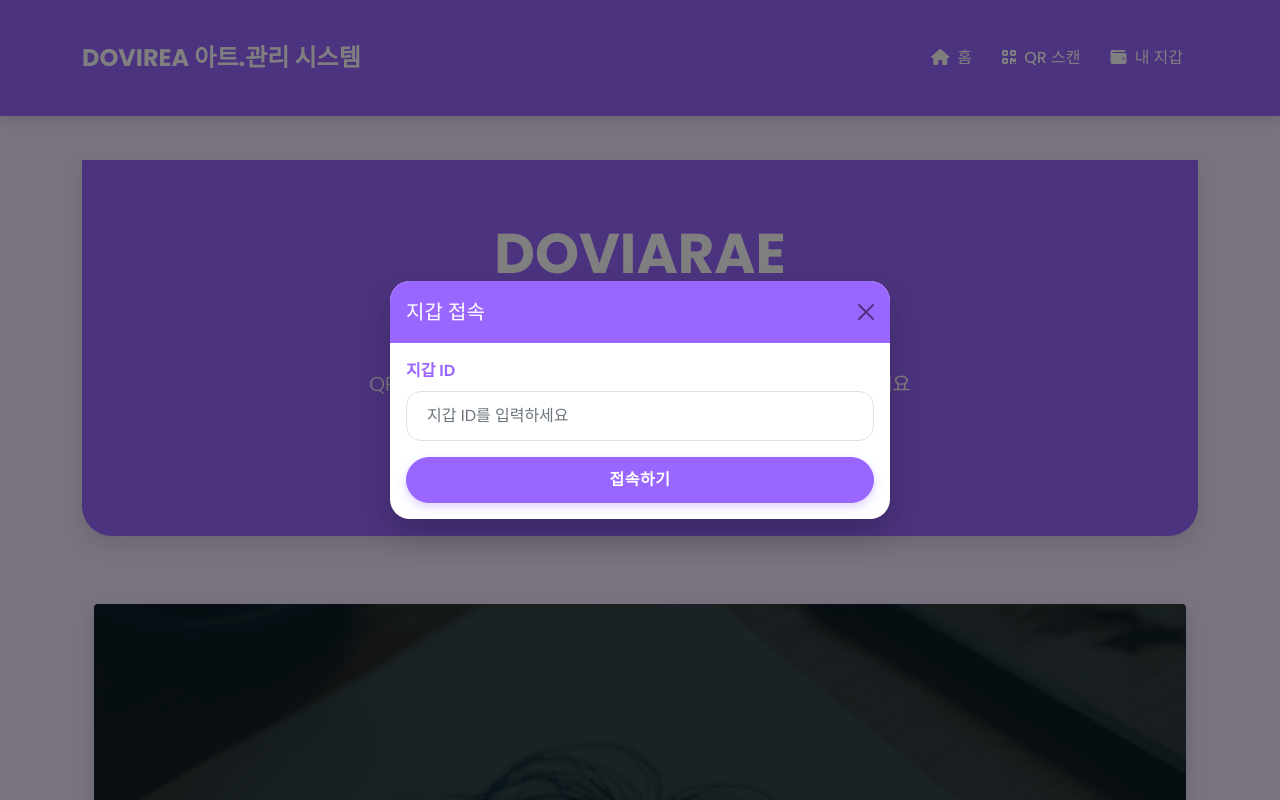
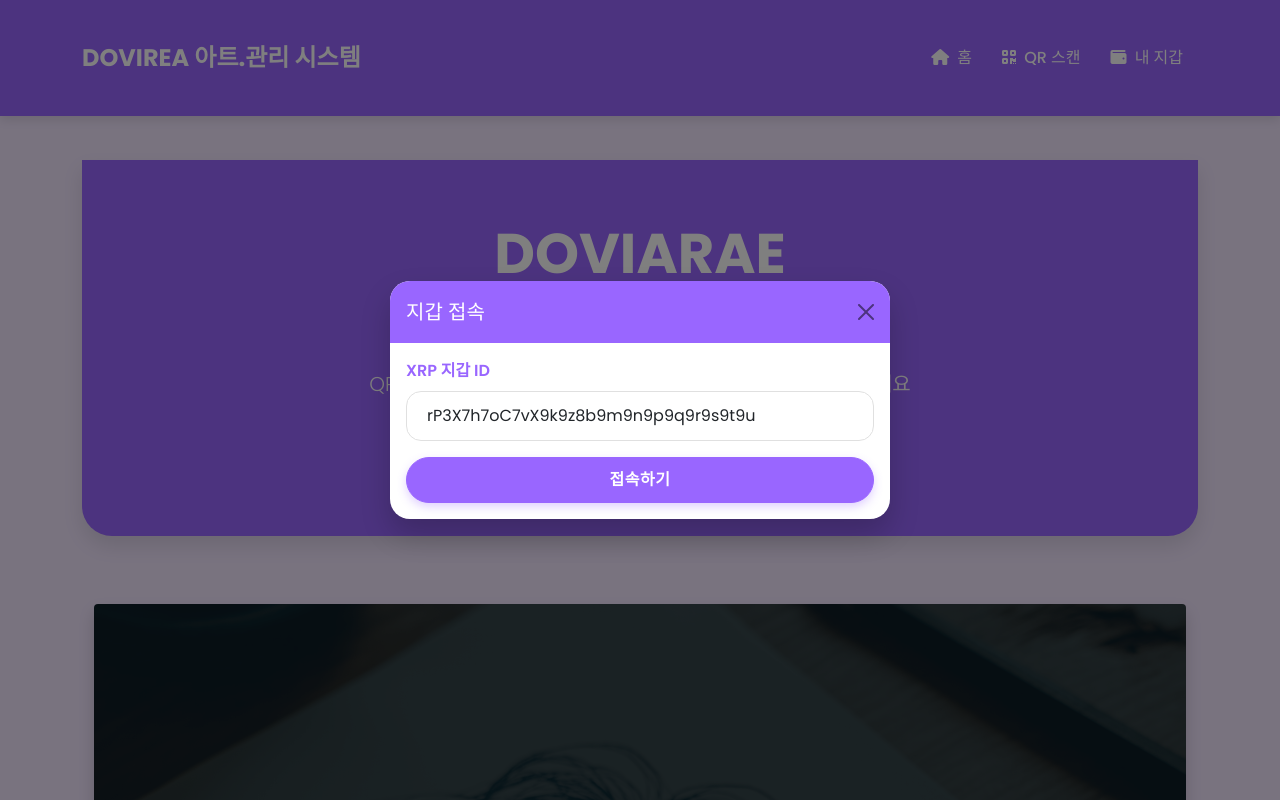
Before and after one commit to dovirae/MVP_art, a Flask app: page / in a window 1280 px wide, after a click on "내 지갑". Run offline with Flask 3, Linux system fonts and the light colour scheme.

Commit message:
레이아웃 수정: 지갑 모달에 테스트 XRP 지갑 ID 미리 입력

```diff
--- a/templates/layout.html
+++ b/templates/layout.html
@@ -61,8 +61,8 @@
                 <div class="modal-body">
                     <form id="walletForm" action="javascript:void(0);">
                         <div class="mb-3">
-                            <label for="walletId" class="form-label">지갑 ID</label>
-                            <input type="text" class="form-control" id="walletId" placeholder="지갑 ID를 입력하세요" required>
+                            <label for="walletId" class="form-label">XRP 지갑 ID</label>
+                            <input type="text" class="form-control" id="walletId" value="rP3X7h7oC7vX9k9z8b9m9n9p9q9r9s9t9u" required>
                         </div>
                         <div class="d-grid gap-2">
                             <button type="submit" class="btn btn-primary">접속하기</button>
```
